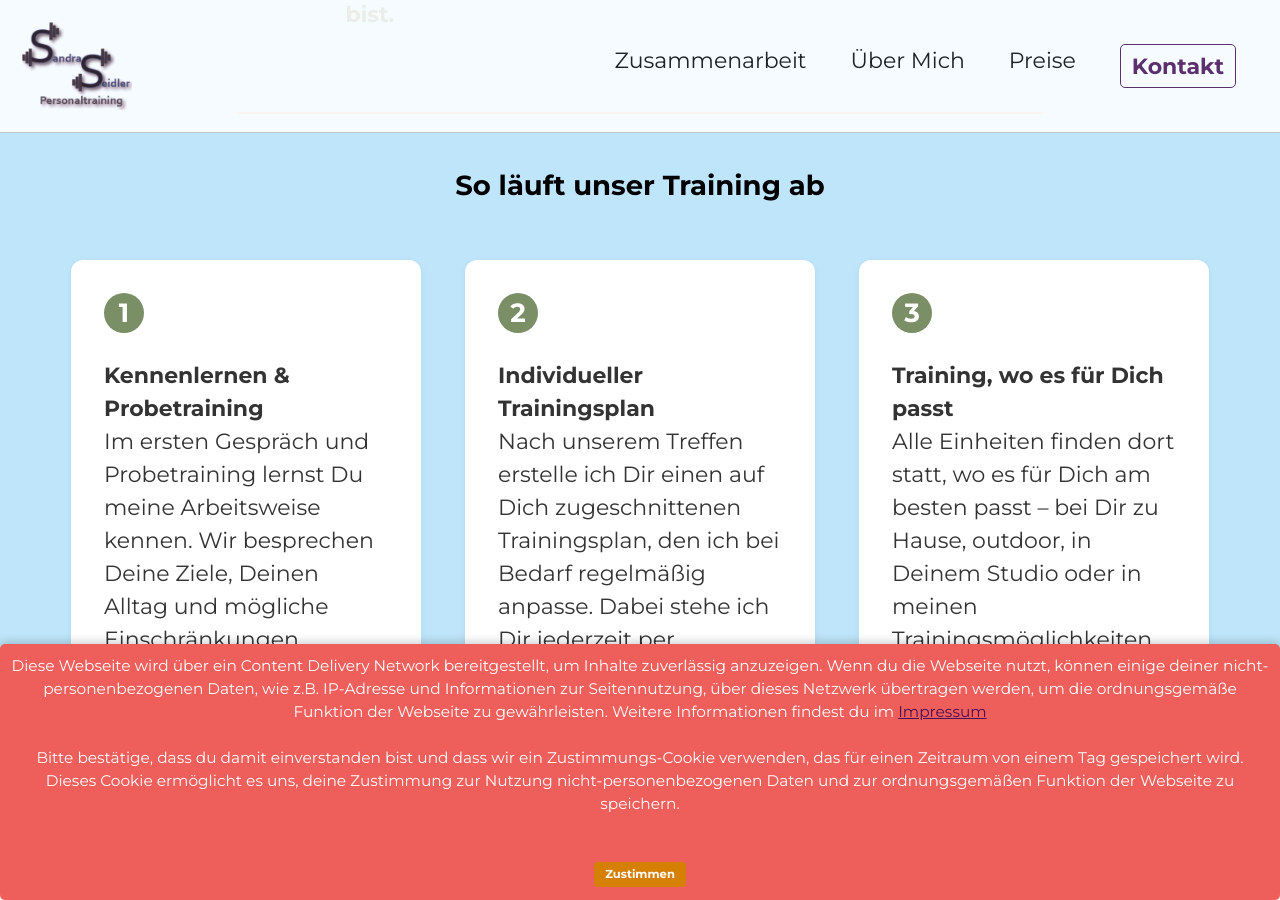
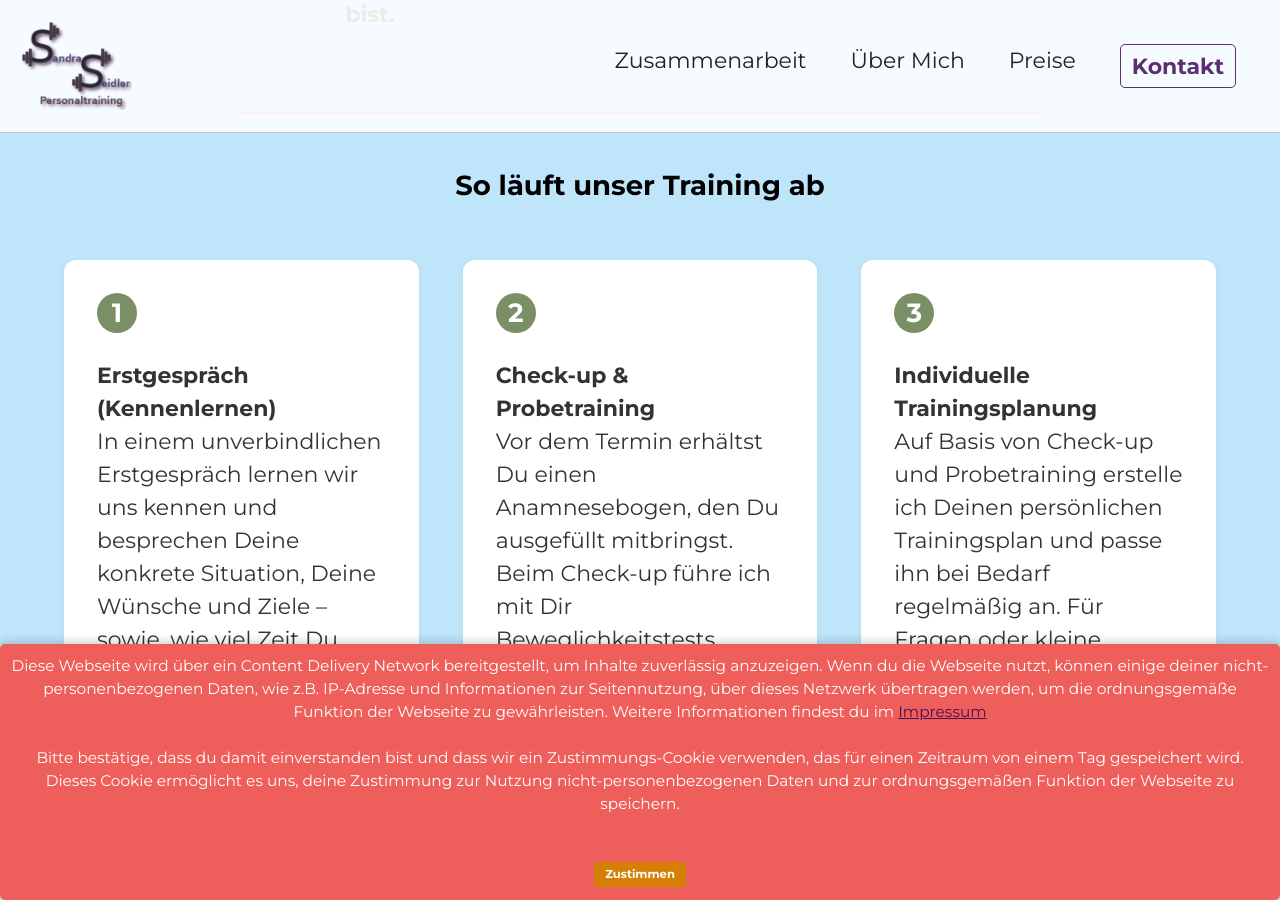
Before and after one commit to perstarke-webdev/sandra-seidler-pt-site, a Jekyll site: the page built from _pages/index.html, in a window 1280 px wide and 900 px high, scrolled down 2510 px. Built offline with Jekyll 4.4.1, drawn with Linux system fonts in a browser that asks for light colours; cached includes are drawn as plain includes; some of the changed text lies outside the part shown.

Commit message:
full content update

```diff
--- a/_pages/index.html
+++ b/_pages/index.html
@@ -58,30 +58,48 @@ excerpt: "**Individuelles Personal Training für mehr Kraft, Beweglichkeit und L
     <h2 style="text-align:center; margin-bottom:1em; border-bottom: none;">So läuft unser Training ab</h2>
 
     <div class="steps-container">
+        <!-- Schritt 1 -->
         <div class="step">
             <div class="step-number">1</div>
             <div class="step-text">
-                <p><strong>Kennenlernen & Probetraining</strong><br>
-                    Im ersten Gespräch und Probetraining lernst Du meine Arbeitsweise kennen. Wir besprechen Deine Ziele, Deinen Alltag und mögliche Einschränkungen.</p>
+                <p><strong>Erstgespräch (Kennenlernen)</strong><br>
+                    In einem unverbindlichen Erstgespräch lernen wir uns kennen und besprechen Deine konkrete Situation, Deine Wünsche und Ziele – sowie, wie viel Zeit Du investieren kannst und möchtest.
+                    Wenn es passt, vereinbaren wir im Anschluss einen Termin für <em>Check-up &amp; Probetraining</em>.
+                </p>
             </div>
         </div>
 
+        <!-- Schritt 2 -->
         <div class="step">
             <div class="step-number">2</div>
             <div class="step-text">
-                <p><strong>Individueller Trainingsplan</strong><br>
-                    Nach unserem Treffen erstelle ich Dir einen auf Dich zugeschnittenen Trainingsplan, den ich bei Bedarf regelmäßig anpasse. Dabei stehe ich Dir jederzeit per WhatsApp oder E-Mail für Fragen zur Verfügung.</p>
+                <p><strong>Check-up &amp; Probetraining</strong><br>
+                    Vor dem Termin erhältst Du einen Anamnesebogen, den Du ausgefüllt mitbringst.
+                    Beim Check-up führe ich mit Dir Beweglichkeitstests durch und kann auf Wunsch Deinen Körperfettanteil messen.
+                    Außerdem berate ich Dich umfänglich – nicht nur zum Training, sondern auch zu Ernährungsfragen und sinnvollen Supplementen.
+                    Im Probetraining lernst Du meine Arbeitsweise praktisch kennen und bekommst ein Gefühl für das Coaching.
+                </p>
             </div>
         </div>
 
+        <!-- Schritt 3 -->
         <div class="step">
             <div class="step-number">3</div>
             <div class="step-text">
-                <p><strong>Training, wo es für Dich passt</strong><br>
-                    Alle Einheiten finden dort statt, wo es für Dich am besten passt – bei Dir zu Hause, outdoor, in Deinem Studio oder in meinen Trainingsmöglichkeiten.
+                <p><strong>Individuelle Trainingsplanung</strong><br>
+                    Auf Basis von Check-up und Probetraining erstelle ich Deinen persönlichen Trainingsplan und passe ihn bei Bedarf regelmäßig an.
+                    Für Fragen oder kleine Anpassungen bin ich auch zwischen den gemeinsamen wöchentlichen Einheiten per WhatsApp oder E-Mail erreichbar.
+                </p>
             </div>
         </div>
     </div>
+
+    <div class="notice--primary" style="margin-top:2em;">
+        <p style="font-size:1.15em;">
+            Wir trainieren dort, wo es für Dich am besten passt – bei Dir zu Hause (Equipment bringe ich mit), outdoor, in Deinem Studio oder in meinen Trainingsräumen.
+        </p>
+    </div>
+
 
     <br>
 </section>
--- a/assets/css/custom-styles.css
+++ b/assets/css/custom-styles.css
@@ -28,7 +28,7 @@
     box-shadow: 0 2px 8px rgba(0,0,0,0.05);
     padding: 1.5em;
     flex: 1 1 280px;
-    max-width: 350px;
+    max-width: 500px;
     text-align: left;
     position: relative;
 }
```
Also changed, not shown: other parts of _pages/index.html (+1 -1 lines), 3 other files.
